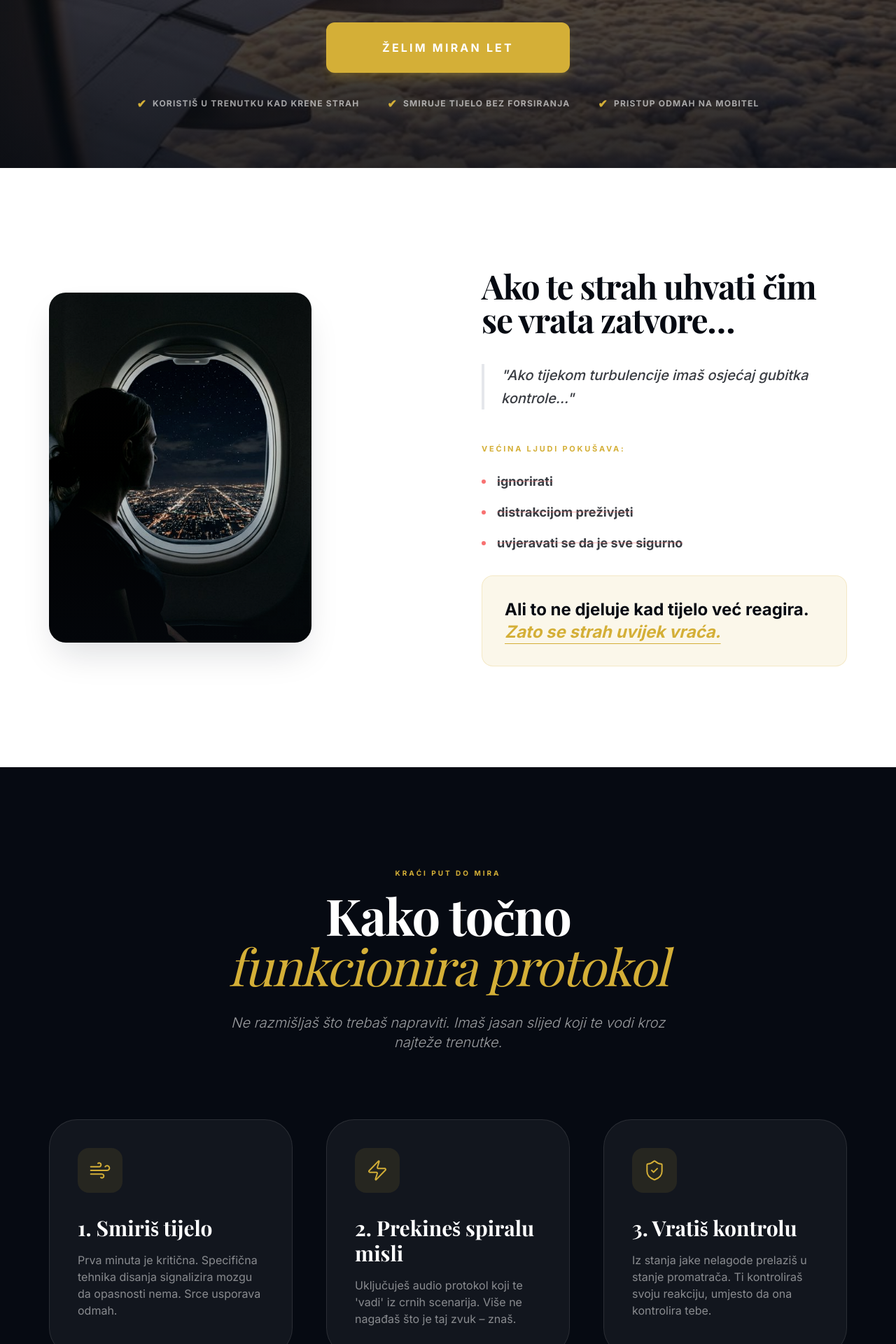
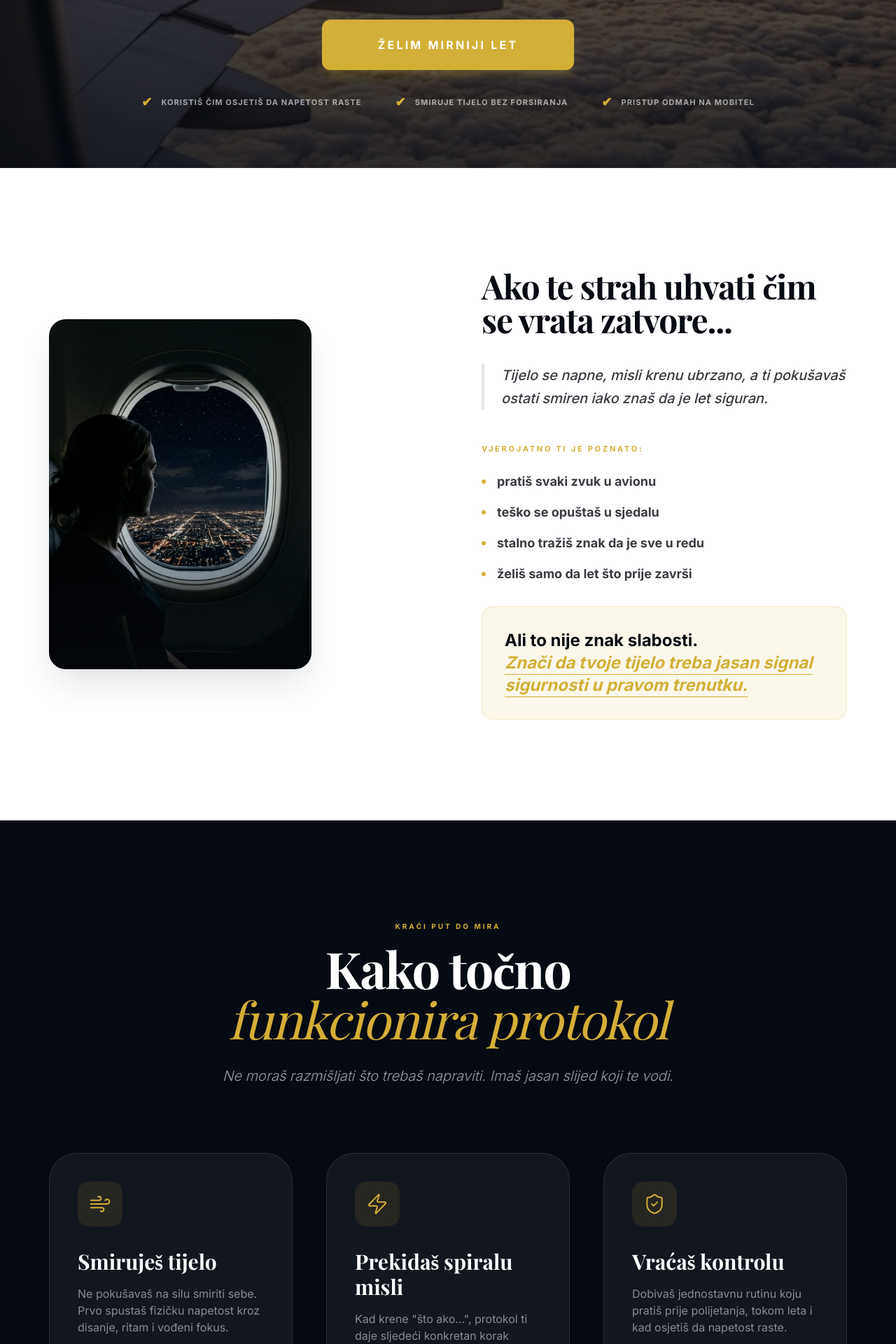
Before and after one commit to branimirbarovic3-ui/miranlet, a React (Vite) app: page / in a window 1280 px wide. Shown: the part 560-2480 px from the top of the page at 70% size. Built offline with nearby package versions, Linux system fonts and the light colour scheme; a web font is replaced by a local one.

Commit message:
Finalizing copy, layout, and logo for launch

```diff
--- a/index.html
+++ b/index.html
@@ -2,7 +2,7 @@
 <html lang="hr" class="scroll-smooth bg-background text-primary">
   <head>
     <meta charset="UTF-8" />
-    <link rel="icon" type="image/png" href="/favicon1.png" />
+    <link rel="icon" type="image/jpeg" href="/logo-ml.jpg" />
     <meta name="viewport" content="width=device-width, initial-scale=1.0" />
 
     <!-- SEO Primary -->
@@ -16,7 +16,7 @@
     <meta property="og:url" content="https://www.miranlet.com" />
     <meta property="og:title" content="Miran Let | Putuj slobodno i zaboravi na strah od letenja" />
     <meta property="og:description" content="Vrati kontrolu u svoje ruke. Kompletan audio i PDF vodič za putnike koji žele mir na 10.000 metara." />
-    <meta property="og:image" content="/og-image.png" />
+    <meta property="og:image" content="/logo-ml.jpg" />
 
     <!-- Structured Data -->
     <script type="application/ld+json">
--- a/src/App.jsx
+++ b/src/App.jsx
@@ -23,7 +23,7 @@ export default function App() {
       {/* 3. MECHANISM (HOW IT WORKS) */}
       <Mechanism />
 
-      {/* 4. WHAT'S INSIDE (CONTENT) */}
+      {/* 4. WHAT'S INSIDE (CONTENT / BONUS) */}
       <Content />
 
       {/* 5. TESTIMONIALS / PROOF */}
--- a/src/components/Content.jsx
+++ b/src/components/Content.jsx
@@ -8,7 +8,7 @@ export default function Content() {
           <div className="absolute top-0 right-0 w-64 h-64 bg-[#D4AF37]/10 rounded-full -mr-32 -mt-32 blur-3xl opacity-50" />
 
           <div className="relative z-10">
-            <span className="text-[#D4AF37] uppercase tracking-[0.3em] text-[9px] font-bold mb-6 block text-center md:text-left">EKSKLUZIVNI DODACI</span>
+            <span className="text-[#D4AF37] uppercase tracking-[0.3em] text-[9px] font-bold mb-6 block text-center md:text-left">TU JE I BONUS</span>
             <h3 className="font-serif text-2xl md:text-5xl text-white mb-10 md:mb-14 font-bold leading-tight text-center md:text-left">
               Uz glavni protokol dobivaš i:<br />
               <span className="text-[#D4AF37] italic font-light">Tvoj "šalabahter" za krizne situacije.</span>
--- a/src/components/FinalCTA.jsx
+++ b/src/components/FinalCTA.jsx
@@ -33,16 +33,16 @@ export default function FinalCTA() {
         className="relative z-10 w-full flex flex-col items-center max-w-2xl px-2 md:px-4"
       >
         <div className="w-10 md:w-12 h-[1px] bg-[#D4AF37] mb-8" />
-        <span className="text-[#D4AF37] uppercase tracking-[0.3em] text-[9px] md:text-[11px] font-bold mb-6 block">TVOJ SLJEDEĆI LET</span>
+        <span className="text-[#D4AF37] uppercase tracking-[0.3em] text-[9px] md:text-[11px] font-bold mb-6 block">VRIJEME JE ZA MIRNIJI LET</span>
         <h2 className="font-serif text-3xl md:text-5xl lg:text-7xl text-[#060A12] font-bold mb-8 md:mb-10 leading-[1.1] md:leading-[1.1] tracking-tight">
           Uđi u avion<br />
           <span className="text-[#D4AF37] italic underline decoration-1 underline-offset-8 font-light lowercase">s osjećajem kontrole.</span>
         </h2>
         <p className="text-[#060A12]/40 mb-10 text-sm md:text-base font-bold italic tracking-tight">
-          Sljedeći let će doći... Pitanje je samo hoćeš li ga opet proći isto.
+          Preuzmi audio + PDF protokol i imaj jasan plan prije i tokom leta.
         </p>
         <ButtonGold className="w-full sm:w-auto px-12 md:px-16 py-6 md:py-7 text-[14px] md:text-base tracking-widest font-extrabold uppercase" href="#kupi">
-          Želim miran let
+          Želim mirniji let
         </ButtonGold>
       </motion.div>
     </section>
--- a/src/components/Guarantee.jsx
+++ b/src/components/Guarantee.jsx
@@ -21,10 +21,10 @@ export default function Guarantee() {
         </h2>
 
         <p className="text-[#060A12]/70 text-lg md:text-2xl leading-relaxed max-w-2xl mx-auto italic">
-          Ako ne osjetiš razliku već na prvom letu — vraćamo novac. Bez pitanja.
+          Probaj protokol na prvom letu. Ako ne osjetiš više smirenosti i kontrole, vraćamo novac. Bez pitanja.
         </p>
         <p className="text-[#060A12]/40 text-sm md:text-base mt-4 max-w-xl mx-auto">
-          Kupi danas, isprobaj na sljedećem letu. Ako protokol ne pomogne, napiši nam i vraćamo cijeli iznos.
+          Ne moraš biti potpuno bez straha. Dovoljno je da osjetiš da više nisi u tome bez podrške.
         </p>
 
         <div className="mt-10 flex items-center justify-center gap-2 text-gold font-bold uppercase tracking-[0.2em] text-[10px] md:text-xs">
--- a/src/components/Hero.jsx
+++ b/src/components/Hero.jsx
@@ -30,14 +30,14 @@ export default function Hero() {
         {/* TOP BLOCK */}
         <div className="flex flex-col items-center mb-auto">
           <span className="text-gold uppercase tracking-[0.25em] md:tracking-[0.35em] text-[10px] md:text-[12px] font-black mb-10 md:mb-12 inline-block">
-            VODIČ ZA MIRAN LET
+            MIRAN LET PROTOKOL
           </span>
 
           <div className="flex flex-col gap-10 md:gap-12 max-w-3xl mx-auto text-center px-2">
             <h1 className="font-serif text-white text-3xl md:text-5xl lg:text-7xl font-bold leading-[1.3] md:leading-[1.15] tracking-tight drop-shadow-xl max-w-[320px] md:max-w-none mx-auto">
               Uđi u avion s osjećajem kontrole.<br />
               <span className="text-gold text-lg md:text-2xl font-light italic mt-8 md:mt-8 block tracking-wide normal-case drop-shadow-none leading-relaxed">
-                Audio + PDF protokol za smirivanje tijela i misli prije i tokom leta.
+                Audio + PDF protokol koji pratiš prije i tokom leta kad se tijelo napne, misli ubrzaju i treba ti jasan korak dalje.
               </span>
             </h1>
           </div>
@@ -46,18 +46,18 @@ export default function Hero() {
         {/* BOTTOM BLOCK */}
         <div className="flex flex-col items-center w-full max-w-[320px] md:max-w-none mt-12 md:mt-24">
           <ButtonGold className="w-full sm:w-auto text-[14px] md:text-[16px] py-6 px-12 md:px-20 uppercase tracking-[0.2em] font-black" href="#kupi">
-            Želim miran let
+            Želim mirniji let
           </ButtonGold>
 
-          <div className="mt-8 flex flex-col md:flex-row gap-4 md:gap-10 text-white/60 text-[11px] md:text-xs font-bold tracking-widest uppercase">
-            <span className="flex items-center gap-2">
-              <span className="text-gold text-base">✔</span> Koristiš u trenutku kad krene strah
+          <div className="mt-8 flex flex-col md:flex-row items-center justify-center gap-6 md:gap-12 text-white/60 text-[10px] md:text-[11px] font-bold tracking-widest uppercase">
+            <span className="flex items-center gap-3">
+              <span className="text-gold text-lg">✔</span> Koristiš čim osjetiš da napetost raste
             </span>
-            <span className="flex items-center gap-2">
-              <span className="text-gold text-base">✔</span> Smiruje tijelo bez forsiranja
+            <span className="flex items-center gap-3">
+              <span className="text-gold text-lg">✔</span> Smiruje tijelo bez forsiranja
             </span>
-            <span className="flex items-center gap-2">
-              <span className="text-gold text-base">✔</span> Pristup odmah na mobitel
+            <span className="flex items-center gap-3">
+              <span className="text-gold text-lg">✔</span> Pristup odmah na mobitel
             </span>
           </div>
         </div>
--- a/src/components/Mechanism.jsx
+++ b/src/components/Mechanism.jsx
@@ -1,50 +1,50 @@
 import React from 'react';
 import { motion } from 'framer-motion';
-import { Wind, Zap, ShieldCheck, Brain, Plane, Users, UserCheck } from 'lucide-react';
+import { Wind, Zap, ShieldCheck, Brain, Plane, Users, UserCheck, UserCircle } from 'lucide-react';
 
 export default function Mechanism() {
   const steps = [
     {
-      title: "1. Smiriš tijelo",
-      desc: "Prva minuta je kritična. Specifična tehnika disanja signalizira mozgu da opasnosti nema. Srce usporava odmah.",
+      title: "Smiruješ tijelo",
+      desc: "Ne pokušavaš na silu smiriti sebe. Prvo spustaš fizičku napetost kroz disanje, ritam i vođeni fokus.",
       icon: Wind
     },
     {
-      title: "2. Prekineš spiralu misli",
-      desc: "Uključuješ audio protokol koji te 'vadi' iz crnih scenarija. Više ne nagađaš što je taj zvuk – znaš.",
+      title: "Prekidaš spiralu misli",
+      desc: "Kad krene \"\u0161to ako...\", protokol ti daje sljedeći konkretan korak umjesto da ostaneš zarobljen u vlastitim mislima.",
       icon: Zap
     },
     {
-      title: "3. Vratiš kontrolu",
-      desc: "Iz stanja jake nelagode prelaziš u stanje promatrača. Ti kontroliraš svoju reakciju, umjesto da ona kontrolira tebe.",
+      title: "Vraćaš kontrolu",
+      desc: "Dobivaš jednostavnu rutinu koju pratiš prije polijetanja, tokom leta i kad osjetiš da napetost raste.",
       icon: ShieldCheck
     }
   ];
 
   const pillars = [
     {
-      title: "Smiruje reakciju tijela u stvarnom trenutku",
-      desc: "(ne samo \"razmišljanje pozitivno\")",
-      icon: Brain,
-      tag: "BIOLOGIJA"
+      tag: "Biologija",
+      title: "Smiruješ tijelo u samom trenutku",
+      desc: "Prvo radiš s tijelom, ne logikom. Nema čekanja da te netko 'uvjeri' da je sve u redu.",
+      icon: Brain
     },
     {
-      title: "Daje ti realan osjećaj sigurnosti",
-      desc: "Umjesto nagađanja što se događa. Imaš točne podatke o letu.",
-      icon: Plane,
-      tag: "LOGIKA"
+      tag: "Logika",
+      title: "Imaš jasan i fiksan plan koraka",
+      desc: "Ne moraš improvizirati u avionu. Samo pratiš protokol i jasan plan korak po korak.",
+      icon: Plane
     },
     {
-      title: "Temeljeno na stvarnim situacijama",
-      desc: "Razvijeno u suradnji s pilotima i osobljem za realne uvjete leta.",
-      icon: Users,
-      tag: "PRAKSA"
+      tag: "Praksa",
+      title: "Koristiš posve nevidljive alate",
+      desc: "Kratke mentalne upute i disanje. Radiš ih na sjedalu, bez da itko išta primijeti.",
+      icon: UserCheck
     },
     {
-      title: "Testirano s osobama poput tebe",
-      desc: "Pristupi provjereni s ljudima koji su imali isti problem kao ti.",
-      icon: UserCheck,
-      tag: "REZULTAT"
+      tag: "Rezultat",
+      title: "Testirano u stvarnim letovima",
+      desc: "Sada te ništa ne može iznenaditi: od ukrcaja i polijetanja do turbulencije i rasta napetosti.",
+      icon: UserCircle
     }
   ];
 
@@ -66,7 +66,7 @@ export default function Mechanism() {
             Kako točno<br /><span className="text-gold italic font-light">funkcionira protokol</span>
           </h2>
           <p className="text-white/60 text-lg md:text-xl font-light max-w-2xl mx-auto italic">
-            Ne razmišljaš što trebaš napraviti. Imaš jasan slijed koji te vodi kroz najteže trenutke.
+            Ne moraš razmišljati što trebaš napraviti. Imaš jasan slijed koji te vodi.
           </p>
         </motion.div>
 
@@ -109,16 +109,16 @@ export default function Mechanism() {
         <div className="grid grid-cols-1 md:grid-cols-3 gap-10 mb-16 md:mb-20">
           {[
             {
-              title: "📖 Vodič",
-              text: "Pročitaj prije leta kako bi točno razumio što se događa s avionom i tvojim tijelom."
+              title: "📖 PDF vodič",
+              text: "Razumiješ što se događa u tijelu kad krene strah i kako se pripremiti prije nego sjedneš u avion."
             },
             {
               title: "🎧 Audio protokol",
-              text: "Slušaj večer prije za miran san ili direktno u avionu čim sjedneš u sjedalo."
+              text: "Vođeno slušanje koje pratiš u avionu kad osjetiš napetost, ubrzane misli ili potrebu da se smiriš."
             },
             {
               title: "🫁 Vježbe disanja",
-              text: "Tvoj SOS alat u trenutku turbulencije ili polijetanja koji smiruje srce u 60 sekundi."
+              text: "Kratke tehnike koje možeš koristiti na sjedalu, bez da itko oko tebe primijeti."
             }
           ].map((card, idx) => (
             <div key={idx} className="bg-white p-8 md:p-10 rounded-[32px] shadow-xl border border-gray-100 text-center lg:text-left transition-all duration-500 hover:-translate-y-2 hover:shadow-2xl flex flex-col items-center lg:items-start">
@@ -133,12 +133,19 @@ export default function Mechanism() {
         </div>
 
         <div className="flex flex-col items-center">
-          <p className="text-[#060A12]/40 text-sm md:text-lg font-bold tracking-tight mb-10">
-            Sve ovo dobivaš za <span className="text-[#060A12]">47€</span> · Bez pretplate · Pristup odmah
+          <p className="text-[#060A12]/40 text-sm md:text-lg font-bold tracking-tight mb-8">
+            Dobivaš odmah nakon kupnje. Koristiš na mobitelu, prije i tokom leta.
           </p>
 
+          <div className="mb-10 flex flex-col items-center">
+            <span className="text-[#060A12] text-5xl md:text-6xl font-serif font-bold tracking-tighter">
+              47€
+            </span>
+            <span className="text-gold text-[10px] font-black tracking-[0.2em] uppercase mt-2">jednokratna uplata</span>
+          </div>
+
           <a href="#kupi" className="group inline-flex items-center justify-center bg-[#D4AF37] text-white font-bold uppercase tracking-[0.08em] py-5 px-10 md:px-14 rounded-xl transition-all duration-500 shadow-lg shadow-gold/25 hover:shadow-2xl hover:shadow-gold/40 hover:bg-[#c5a133] hover:-translate-y-1 text-[14px] md:text-base">
-            <span>Želim miran let</span>
+            <span>Želim mirniji let</span>
           </a>
         </div>
       </div>
@@ -156,13 +163,13 @@ export default function Mechanism() {
            viewport={{ once: true }}
            className="mb-12 md:mb-16"
         >
-          <span className="text-gold uppercase tracking-[0.3em] text-[10px] font-black mb-4 block">TEMELJ METODE</span>
+          <span className="text-gold uppercase tracking-[0.3em] text-[10px] font-black mb-4 block">ZAŠTO POMAŽE</span>
           <h2 className="font-serif text-3xl md:text-5xl lg:text-5xl font-bold mb-6 leading-tight tracking-tight">
-            Zašto ovaj protokol <span className="text-gold italic font-light">stvarno djeluje</span>
+            Zašto ovaj pristup <span className="text-gold italic font-light">stvarno pomaže</span>
           </h2>
         </motion.div>
 
-        <div className="grid grid-cols-1 md:grid-cols-2 lg:grid-cols-4 gap-6 md:gap-8 text-center mb-16 md:mb-20">
+        <div className="grid grid-cols-1 md:grid-cols-2 lg:grid-cols-4 gap-4 md:gap-6 text-center mb-16 md:mb-20 items-stretch">
           {pillars.map((pillar, i) => (
             <motion.div
               key={`pillar-${i}`}
@@ -170,21 +177,21 @@ export default function Mechanism() {
               whileInView={{ opacity: 1, y: 0 }}
               transition={{ duration: 0.6, delay: i * 0.1 }}
               viewport={{ once: true }}
-              className="bg-white/5 border border-white/10 p-10 rounded-[40px] relative group hover:bg-white/[0.08] transition-all duration-500 flex flex-col items-center"
+              className="bg-white/5 border border-white/10 p-8 md:p-10 rounded-[40px] relative group hover:bg-white/[0.08] transition-all duration-500 flex flex-col items-center h-full"
             >
-              <div className="w-16 h-16 rounded-2xl bg-gold/10 flex items-center justify-center mb-8 group-hover:scale-110 transition-transform duration-500">
-                <pillar.icon className="w-8 h-8 text-gold" strokeWidth={1.5} />
+              <div className="w-14 h-14 md:w-16 md:h-16 rounded-2xl bg-gold/10 flex items-center justify-center mb-6 md:mb-8 group-hover:scale-110 transition-transform duration-500 shrink-0">
+                <pillar.icon className="w-7 h-7 md:w-8 md:h-8 text-gold" strokeWidth={1.5} />
               </div>
 
               <span className="text-gold text-[10px] font-black tracking-[0.25em] uppercase mb-4 leading-none">
                 {pillar.tag}
               </span>
 
-              <h3 className="font-serif text-2xl md:text-3xl font-bold mb-4 text-white">
+              <h3 className="font-serif text-2xl md:text-3xl font-bold mb-4 text-white leading-tight">
                 {pillar.title}
               </h3>
 
-              <p className="text-white/50 text-sm md:text-base leading-relaxed">
+              <p className="text-white/50 text-sm md:text-base leading-relaxed mt-auto">
                 {pillar.desc}
               </p>
             </motion.div>
@@ -199,7 +206,7 @@ export default function Mechanism() {
            className="mt-8 md:mt-16 p-8 md:p-12 bg-gold/5 rounded-[40px] border border-gold/20 inline-block"
         >
           <p className="text-gold text-lg md:text-2xl font-bold italic leading-relaxed text-center">
-            Zato djeluje i kad je osjećaj već jak. Ne samo prije leta.
+            Zato djeluje i kada ti obični savjeti već ne pomažu.
           </p>
         </motion.div>
 
--- a/src/components/Problem.jsx
+++ b/src/components/Problem.jsx
@@ -27,29 +27,29 @@ export default function Problem() {
         {/* Text */}
         <div className="order-1 lg:order-2 text-center lg:text-left">
           <h2 className="font-serif text-3xl md:text-5xl text-[#060A12] mb-10 font-bold leading-[1.15] tracking-tight">
-            Ako te strah uhvati čim se vrata zatvore…
+            Ako te strah uhvati čim se vrata zatvore...
           </h2>
 
           <p className="text-[#060A12]/80 text-xl font-medium mb-12 italic border-l-0 lg:border-l-4 lg:pl-6 leading-relaxed">
-            "Ako tijekom turbulencije imaš osjećaj gubitka kontrole…"
+            Tijelo se napne, misli krenu ubrzano, a ti pokušavaš ostati smiren iako znaš da je let siguran.
           </p>
 
           <div className="space-y-8 flex flex-col items-center lg:items-start">
             <div className="w-full">
-              <span className="text-gold uppercase tracking-[0.25em] text-[11px] font-black mb-6 block text-center lg:text-left">VEĆINA LJUDI POKUŠAVA:</span>
+              <span className="text-gold uppercase tracking-[0.25em] text-[11px] font-black mb-6 block text-center lg:text-left">VJEROJATNO TI JE POZNATO:</span>
               <ul className="space-y-4 flex flex-col items-center lg:items-start">
-                {['ignorirati', 'distrakcijom preživjeti', 'uvjeravati se da je sve sigurno'].map((item, idx) => (
+                {['pratiš svaki zvuk u avionu', 'teško se opuštaš u sjedalu', 'stalno tražiš znak da je sve u redu', 'želiš samo da let što prije završi'].map((item, idx) => (
                   <li key={idx} className="flex gap-4 items-center text-[#060A12]/80 text-lg font-bold">
-                    <div className="w-1.5 h-1.5 rounded-full bg-red-400 shrink-0" />
-                    <span className="line-through decoration-red-400/50">{item}</span>
+                    <div className="w-1.5 h-1.5 rounded-full bg-gold shrink-0" />
+                    <span>{item}</span>
                   </li>
                 ))}
               </ul>
             </div>
 
             <p className="text-[#060A12] text-xl md:text-2xl leading-relaxed font-bold mt-12 bg-gold/10 p-8 rounded-2xl border border-gold/20 w-full text-center lg:text-left">
-              Ali to ne djeluje kad tijelo već reagira.<br />
-              <span className="text-gold italic underline decoration-1 underline-offset-8">Zato se strah uvijek vraća.</span>
+              Ali to nije znak slabosti.<br />
+              <span className="text-gold italic underline decoration-1 underline-offset-8">Znači da tvoje tijelo treba jasan signal sigurnosti u pravom trenutku.</span>
             </p>
           </div>
         </div>
--- a/src/components/SocialProofToast.jsx
+++ b/src/components/SocialProofToast.jsx
@@ -4,20 +4,20 @@ import { Bell } from 'lucide-react';
 
 export default function SocialProofToast() {
   const [visible, setVisible] = useState(false);
-  const [name, setName] = useState('Marko, Split');
+  const [name, setName] = useState({ name: 'Marko', city: 'Splita', gender: 'm' });
 
   const buyers = [
-    { text: 'Ivana, Rijeka', gender: 'f' },
-    { text: 'Marko, Split', gender: 'm' },
-    { text: 'Marija, Zagreb', gender: 'f' },
-    { text: 'Hrvoje, Varaždin', gender: 'm' },
-    { text: 'Ana, Pula', gender: 'f' },
-    { text: 'Luka, Zadar', gender: 'm' },
-    { text: 'Maja, Rijeka', gender: 'f' },
-    { text: 'Ivan, Zagreb', gender: 'm' },
-    { text: 'Doris, Osijek', gender: 'f' },
-    { text: 'Petar, Varaždin', gender: 'm' },
-    { text: 'Elena, Pula', gender: 'f' }
+    { name: 'Ivana', city: 'Rijeke', gender: 'f' },
+    { name: 'Marko', city: 'Splita', gender: 'm' },
+    { name: 'Marija', city: 'Zagreba', gender: 'f' },
+    { name: 'Hrvoje', city: 'Varaždina', gender: 'm' },
+    { name: 'Ana', city: 'Pule', gender: 'f' },
+    { name: 'Luka', city: 'Zadra', gender: 'm' },
+    { name: 'Maja', city: 'Rijeke', gender: 'f' },
+    { name: 'Ivan', city: 'Zagreba', gender: 'm' },
+    { name: 'Doris', city: 'Osijeka', gender: 'f' },
+    { name: 'Petar', city: 'Varaždina', gender: 'm' },
+    { name: 'Elena', city: 'Pule', gender: 'f' }
   ];
 
   useEffect(() => {
@@ -48,10 +48,10 @@ export default function SocialProofToast() {
           </div>
           <div>
             <span className="block text-[10px] uppercase font-black tracking-widest text-[#060A12]/30 mb-0.5">
-              UPRAVO KUPLJENO
+              UPRAVO PREUZETO
             </span>
             <p className="text-[13px] font-bold text-[#060A12] leading-tight">
-              {typeof name === 'object' ? name.text : name} je {typeof name === 'object' && name.gender === 'f' ? 'preuzela' : 'preuzeo'} protokol
+              {name.name} iz {name.city} je {name.gender === 'f' ? 'preuzela' : 'preuzeo'} protokol
             </p>
           </div>
         </motion.div>
```
Also changed, not shown: src/components/Testimonials.jsx (+4 -4 lines), public/logo-ml.jpg (added), public/logo-ml.png (added).
